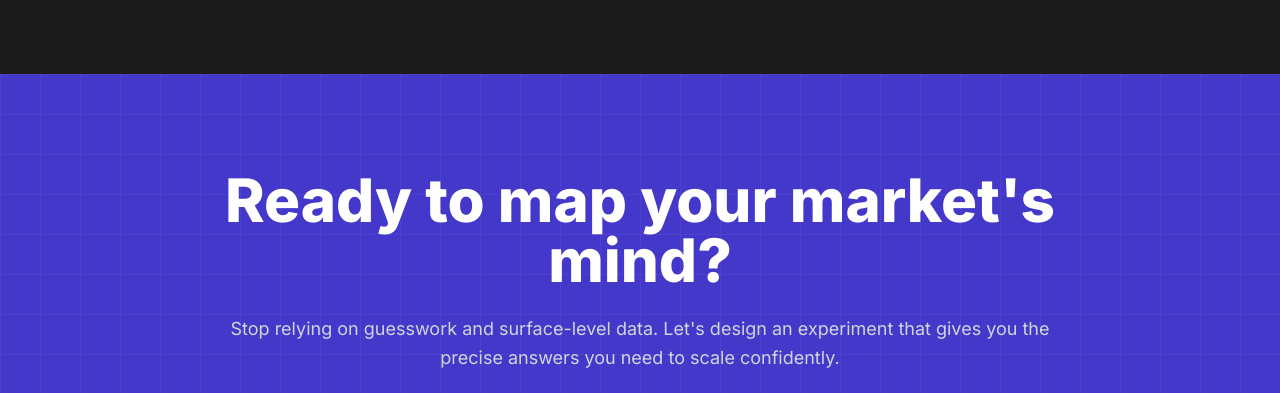
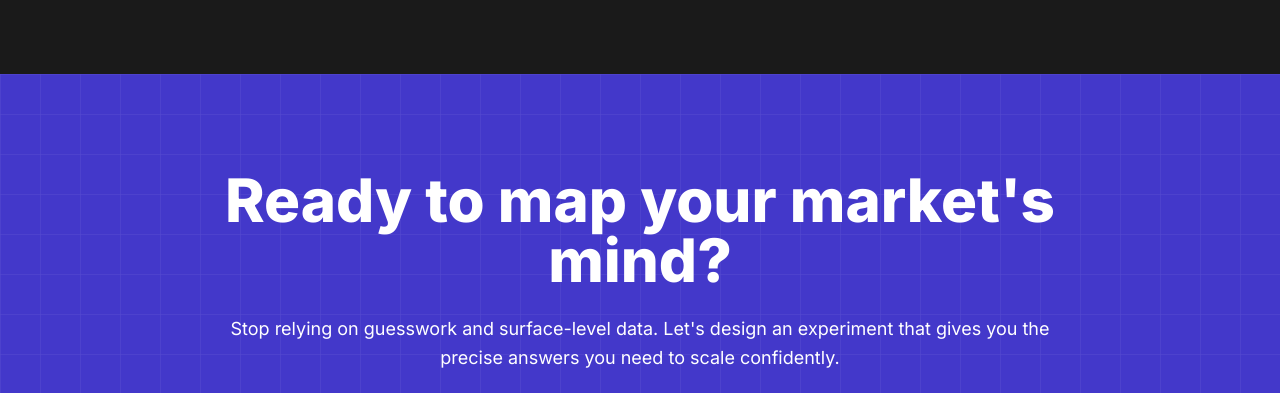
Before and after one commit to mindgenomicsassociates/mgawebsite, a plain HTML site: page index.html in a window 1280 px wide. Shown: the part 3382-3775 px from the top of the page. Drawn offline with nearby package versions, Linux system fonts and the light colour scheme.

Commit message:
Update index.html
bottom text changed to white

```diff
--- a/index.html
+++ b/index.html
@@ -327,7 +327,7 @@
 
         <div class="max-w-4xl mx-auto px-4 sm:px-6 lg:px-8 relative z-10 text-center">
             <h2 class="text-4xl md:text-6xl font-extrabold text-white mb-6">Ready to map your market's mind?</h2>
-            <p class="text-lg text-gray-300 leading-relaxed mb-6">
+            <p class="text-lg text-white leading-relaxed mb-6">
                 Stop relying on guesswork and surface-level data. Let's design an experiment that gives you the precise answers you need to scale confidently.
             </p>
             <a href="https://calendar.app.google/bgJ9VEto3F8Hm8Yb8" target="_blank" rel="noopener noreferrer" class="inline-flex items-center justify-center bg-white text-accent-600 px-8 py-4 rounded-full text-xl font-bold shadow-xl hover:bg-gray-50 hover:shadow-2xl hover:-translate-y-1 transition-all duration-300">
```
